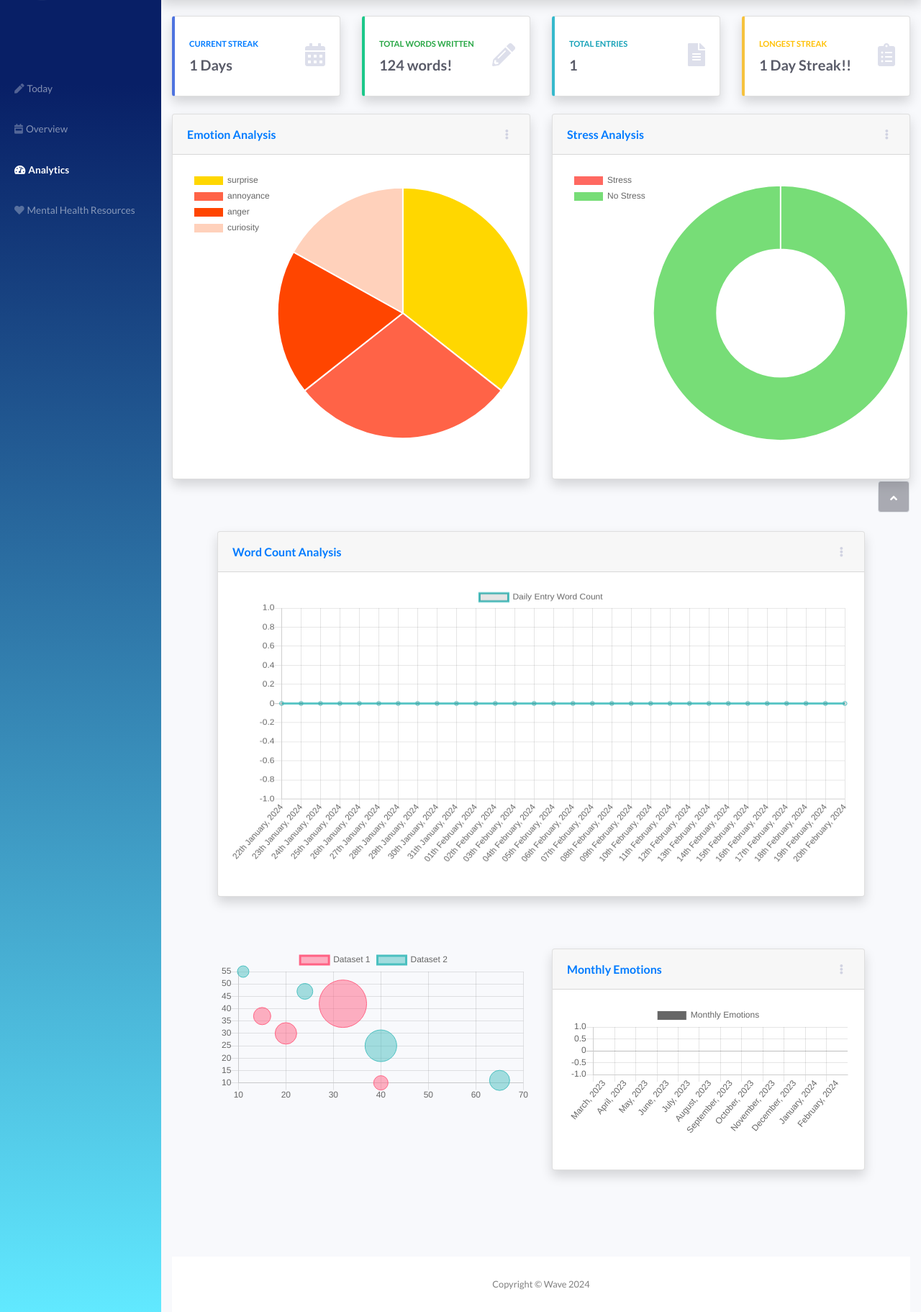
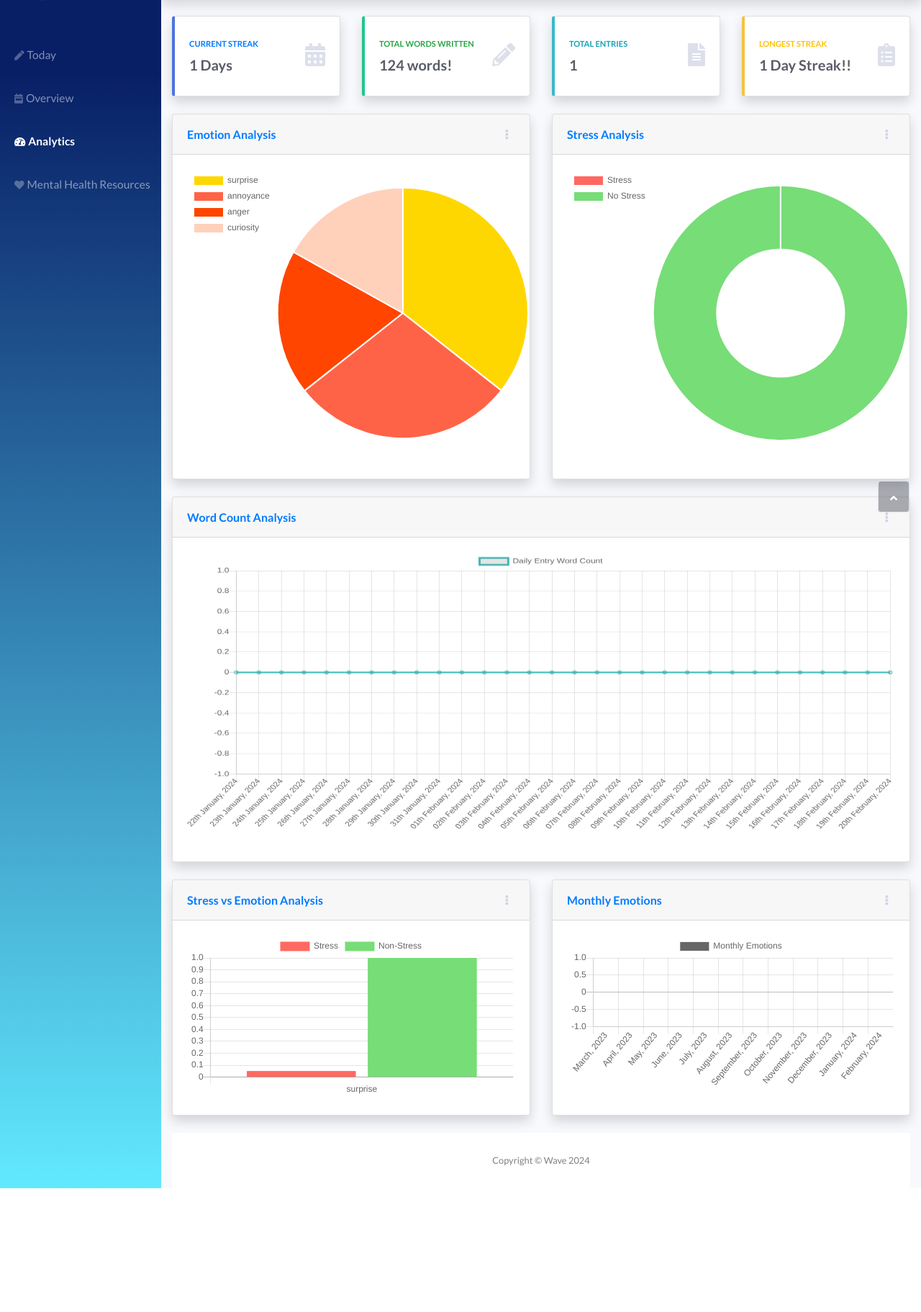
Before and after one commit to Soumya-Vaidya/Wave, a Flask app: page /Wave/4/analytics in a window 1280 px wide. Shown: the part 72-1895 px from the top of the page at 72% size. After the commit the page ends 1723 px from the top, so only its background shows below. Run offline with Flask 3, Linux system fonts and the light colour scheme; parts of the project's set-up code (start-up, migrations or seed data) failed here and were passed over; some libraries are stand-ins or nearby versions.

Commit message:
added stress-emotion bar, fixed navbar

```diff
--- a/App/templates/analytics.html
+++ b/App/templates/analytics.html
@@ -54,17 +54,17 @@
           class="navbar-brand d-flex justify-content-center align-items-center sidebar-brand m-0" href="#">
           <div class="logo mt-3"><img src="/static/assets/img/wavelogo.png" alt="" width="200px"></div>
         </a>
-        <hr class="sidebar-divider my-5">
-        <ul class="navbar-nav text-light" id="accordionSidebar">
-          <li class="nav-item"><a class="nav-link" href="/Wave/{{user.user_id}}/home"><i
-                class="fas fa-pen"></i><span>Today</span></a>
+        <hr class="sidebar-divider my-4">
+        <ul class="navbar-nav" id="accordionSidebar">
+          <li class="nav-item"><a class="nav-link" href="/Wave/{{user.user_id}}/home"><i class="fas fa-pen"></i><span
+                style="font-size: 15.5px;">Today</span></a>
           </li>
           <li class="nav-item"><a class="nav-link" href="/Wave/{{user.user_id}}/overview"><i
-                class="fas fa-calendar-week"></i><span>Overview</span></a></li>
+                class="fas fa-calendar-week"></i><span style="font-size: 15.5px;">Overview</span></a></li>
           <li class="nav-item"><a class="nav-link active" href="/Wave/{{user.user_id}}/analytics"><i
-                class="fas fa-tachometer-alt"></i><span>Analytics</span></a></li>
-          <li class="nav-item"><a class="nav-link" href="/Wave/{{user.user_id}}/mhr"><i
-                class="fas fa-heart"></i><span>Mental Health
+                class="fas fa-tachometer-alt"></i><span style="font-size: 15.5px;">Analytics</span></a></li>
+          <li class="nav-item"><a class="nav-link" href="/Wave/{{user.user_id}}/mhr"><i class="fas fa-heart"></i><span
+                style="font-size: 15.5px;">Mental Health
                 Resources</span></a></li>
         </ul>
       </div>
@@ -133,6 +133,8 @@
           <!-- <div class="d-sm-flex align-items-center justify-content-between mb-4">
             <h1 class="h3 mb-0 text-gray-800">Cards</h1>
           </div> -->
+
+          <!-- Top Cards -->
 
           <div class="row">
 
@@ -225,7 +227,7 @@
 
         </div>
         <div class="container-fluid">
-          <div class="row mb-5">
+          <div class="row">
             <!-- Pie Chart -->
             <div class="col-lg-4 col-xl-6 m-0">
               <div class="card shadow mb-4">
@@ -401,7 +403,7 @@
           </div>
 
           <!-- Word Count Line Chart -->
-          <div class="row m-5">
+          <div class="row ">
             <div class="col-12">
               <!-- Word Count Line Chart -->
               <div class="card shadow mb-4">
@@ -456,11 +458,176 @@
           </div>
 
 
-          <div class="row m-5">
+          <div class="row ">
+            <!-- Stress Emotion Bar Chart -->
+            <div class="col-6">
+              <div class="card shadow mb-4">
+                <div class="card-header d-flex justify-content-between align-items-center">
+                  <h6 class="text-primary fw-bold m-0">Stress vs Emotion Analysis</h6>
+                  <div class="dropdown no-arrow"><button class="btn btn-link btn-sm dropdown-toggle"
+                      aria-expanded="false" data-bs-toggle="dropdown" type="button"><i
+                        class="fas fa-ellipsis-v text-gray-400"></i></button>
+                    <div class="dropdown-menu shadow dropdown-menu-end animated--fade-in">
+                      <p class="text-center dropdown-header">Filters</p><a class="dropdown-item" href="#">&nbsp;Last
+                        Month</a><a class="dropdown-item" href="#">&nbsp;Last Year</a>
+                      <a class="dropdown-item" href="#">&nbsp;Last 6 months</a>
+                      <!-- <div class="dropdown-divider"></div><a class="dropdown-item" href="#">&nbsp;Something else
+                          here</a> -->
+                    </div>
+                  </div>
+                </div>
+
+                <div class="card-body" style="height: 270px;">
+                  <div class="chart-area">
+                    <canvas id="doubleBarChart" style="max-height: 400px;"></canvas>
+                    <script>
+                      document.addEventListener("DOMContentLoaded", () => {
+                        new Chart(document.querySelector('#doubleBarChart'), {
+                          type: 'bar',
+                          data: {
+                            labels: {{ emotions_unique | tojson }},
+                        datasets: [{
+                          label: 'Stress',
+                          data: {{ stress_values | tojson }},
+                        backgroundColor: '#FF6961',
+                        borderColor: '#FF6961',
+                        borderWidth: 1
+                            },
+                        {
+                          label: 'Non-Stress',
+                          data: {{ no_stress_values | tojson }},
+                        backgroundColor: '#77DD77',
+                        borderColor: '#77DD77',
+                        borderWidth: 1
+                        }]
+                          },
+                        options: {
+                        responsive: true,
+                        plugins: {
+                          legend: {
+                            position: 'top',
+                          },
+                          title: {
+                            display: true,
+                            text: 'Emotions during Stress vs. Non-Stress'
+                          }
+                        },
+                        scales: {
+                          x: {
+                            stacked: true,
+                            title: {
+                              display: true,
+                              text: 'Emotions'
+                            }
+                          },
+                          y: {
+                            stacked: true,
+                            title: {
+                              display: true,
+                              text: 'Frequency'
+                            }
+                          }
+                        }
+                      }
+                        });
+                      });
+                    </script>
+                  </div>
+                </div>
+              </div>
+            </div>
+
+            <!-- Monthly Emotions Bar Chart -->
+            <div class="col-6">
+              <div class="card shadow mb-4">
+                <div class="card-header d-flex justify-content-between align-items-center">
+                  <h6 class="text-primary fw-bold m-0">Monthly Emotions</h6>
+                  <div class="dropdown no-arrow"><button class="btn btn-link btn-sm dropdown-toggle"
+                      aria-expanded="false" data-bs-toggle="dropdown" type="button"><i
+                        class="fas fa-ellipsis-v text-gray-400"></i></button>
+                    <div class="dropdown-menu shadow dropdown-menu-end animated--fade-in">
+                      <p class="text-center dropdown-header">Filters</p><a class="dropdown-item" href="#">&nbsp;Last
+                        Month</a><a class="dropdown-item" href="#">&nbsp;Last Year</a>
+                      <a class="dropdown-item" href="#">&nbsp;Last 6 months</a>
+                      <!-- <div class="dropdown-divider"></div><a class="dropdown-item" href="#">&nbsp;Something else
+                          here</a> -->
+                    </div>
+                  </div>
+                </div>
+
+                <!-- Bar Chart -->
+                <div class="card-body" style="height: 270px;">
+                  <div class="chart-area">
+
+                    <canvas id="barChart" style="max-height: 400px;"></canvas>
+                    <script>
+                      document.addEventListener("DOMContentLoaded", () => {
+                        new Chart(document.querySelector('#barChart'), {
+                          type: 'bar',
+                          data: {
+                            labels: [
+                              {% for month in last_12_months_emotions %}
+                                "{{ month }}",
+                              {% endfor %}
+                           ],
+                        datasets: [{
+                          label: 'Monthly Emotions',
+                          data: [
+                            {% for count in emotion_counts %}
+                                  {{ count }},
+                        {% endfor %}
+                      ],
+                        backgroundColor: [
+                        {% for emotion in max_occurred_emotions %}
+                      '{{ emotions[emotion] }}',
+                        {% endfor %}
+                            ],
+                      borderWidth: 1
+                          }]
+                        },
+                      options: {
+                        scales: {
+                          y: {
+                            beginAtZero: true
+                          }
+                        },
+                        tooltips: {
+                          callbacks: {
+                            label: function(tooltipItem, data) {
+                              var dataset = data.datasets[tooltipItem.datasetIndex];
+                              var label = dataset.label || '';
+                              var value = data.max_occurred_emotions[tooltipItem.index]; // Assuming max_occurred_emotions is passed in data
+                              var color = dataset.backgroundColor[tooltipItem.index];
+
+                              label += ': ' + value; // Append the emotion to the label
+
+                              return {
+                                label: label,
+                                backgroundColor: color
+                              };
+                            }
+                          }
+                        }
+
+                      }
+                      });
+                    });
+                    </script>
+                    <!-- End Bar CHart -->
+                  </div>
+                </div>
+              </div>
+            </div>
+          </div>
+
+          <div class="row">
+            <div class="col-6">
+            </div>
+
             <!-- Bubble -->
             <div class="col-6">
               <!-- Bubble Chart -->
-              <canvas id="bubbleChart" style="max-height: 400px;"></canvas>
+              <!-- <canvas id="bubbleChart" style="max-height: 400px;"></canvas>
               <script>
                 document.addEventListener("DOMContentLoaded", () => {
                   new Chart(document.querySelector('#bubbleChart'), {
@@ -535,100 +702,10 @@
                     }
                   });
                 });
-              </script>
+              </script> -->
               <!-- End Bubble Chart -->
             </div>
 
-            <!-- Monthly Emotions Bar Chart -->
-            <div class="col-6">
-              <div class="card shadow mb-4">
-                <div class="card-header d-flex justify-content-between align-items-center">
-                  <h6 class="text-primary fw-bold m-0">Monthly Emotions</h6>
-                  <div class="dropdown no-arrow"><button class="btn btn-link btn-sm dropdown-toggle"
-                      aria-expanded="false" data-bs-toggle="dropdown" type="button"><i
-                        class="fas fa-ellipsis-v text-gray-400"></i></button>
-                    <div class="dropdown-menu shadow dropdown-menu-end animated--fade-in">
-                      <p class="text-center dropdown-header">Filters</p><a class="dropdown-item" href="#">&nbsp;Last
-                        Month</a><a class="dropdown-item" href="#">&nbsp;Last Year</a>
-                      <a class="dropdown-item" href="#">&nbsp;Last 6 months</a>
-                      <!-- <div class="dropdown-divider"></div><a class="dropdown-item" href="#">&nbsp;Something else
-                          here</a> -->
-                    </div>
-                  </div>
-                </div>
-                <!-- Bar Chart -->
-                <div class="card-body" style="height: 250px;">
-                  <div class="chart-area">
-
-                    <canvas id="barChart" style="max-height: 400px;"></canvas>
-                    <script>
-                      document.addEventListener("DOMContentLoaded", () => {
-                        new Chart(document.querySelector('#barChart'), {
-                          type: 'bar',
-                          data: {
-                            labels: [
-                              {% for month in last_12_months_emotions %}
-                                "{{ month }}",
-                              {% endfor %}
-                           ],
-                        datasets: [{
-                          label: 'Monthly Emotions',
-                          data: [
-                            {% for count in emotion_counts %}
-                                  {{ count }},
-                        {% endfor %}
-                      ],
-                        backgroundColor: [
-                        {% for emotion in max_occurred_emotions %}
-                      '{{ emotions[emotion] }}',
-                        {% endfor %}
-                            ],
-                      borderWidth: 1
-                          }]
-                        },
-                      options: {
-                        scales: {
-                          y: {
-                            beginAtZero: true
-                          }
-                        },
-                        tooltips: {
-                          callbacks: {
-                            label: function(tooltipItem, data) {
-                              var dataset = data.datasets[tooltipItem.datasetIndex];
-                              var label = dataset.label || '';
-                              var value = data.max_occurred_emotions[tooltipItem.index]; // Assuming max_occurred_emotions is passed in data
-                              var color = dataset.backgroundColor[tooltipItem.index];
-
-                              label += ': ' + value; // Append the emotion to the label
-
-                              return {
-                                label: label,
-                                backgroundColor: color
-                              };
-                            }
-                          }
-                        }
-
-                      }
-                      });
-                    });
-                    </script>
-                    <!-- End Bar CHart -->
-                  </div>
-                </div>
-              </div>
-            </div>
-          </div>
-
-          <div class="row m-5">
-            <div class="col-4">
-
-            </div>
-            <div class="col-4">
-            </div>
-            <div class="col-4">
-            </div>
           </div>
 
 
@@ -637,7 +714,7 @@
               <div class="text-center my-auto copyright"><span>Copyright © Wave 2024</span></div>
             </div>
           </footer>
-        </div><a class="border rounded d-inline scroll-to-top" href="#page-top"><i class="fas fa-angle-up"></i></a>
+        </div> <a class="border rounded d-inline scroll-to-top" href="#page-top"><i class="fas fa-angle-up"></i></a>
       </div>
       <script src="/static/assets/bootstrap/js/bootstrap.min.js"></script>
       <script src="/static/assets/js/chart.min.js"></script>
@@ -647,6 +724,7 @@
       <script src="/static/calender/js/popper.js"></script>
       <script src="/static/calender/js/bootstrap.min.js"></script>
       <script src="/static/calender/js/main.js"></script>
+    </div>
 </body>
 
 </html>
```
Also changed, not shown: App/controllers.py (+48 -4 lines), App/templates/entry.html (+7 -5 lines), App/templates/mhr.html (+9 -7 lines), App/templates/overview.html (+7 -5 lines), App/templates/profile.html (+7 -5 lines), App/templates/today.html (+7 -5 lines), App/instance/database.sqlite3.
